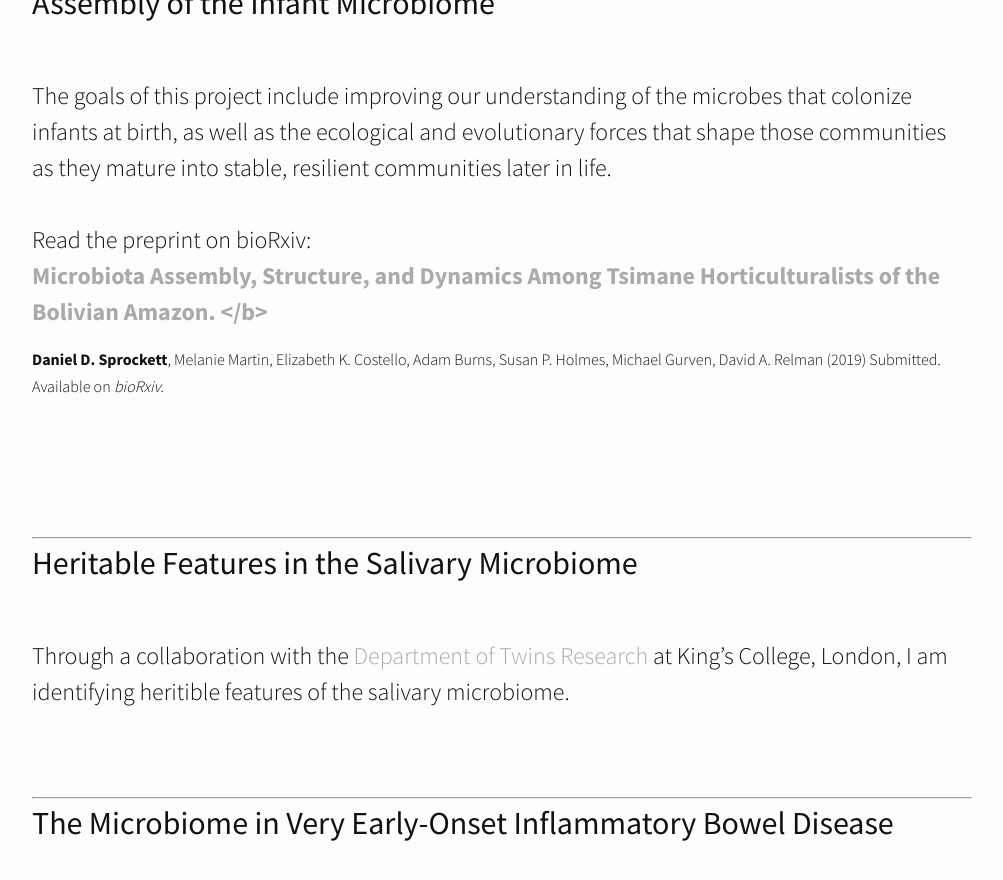
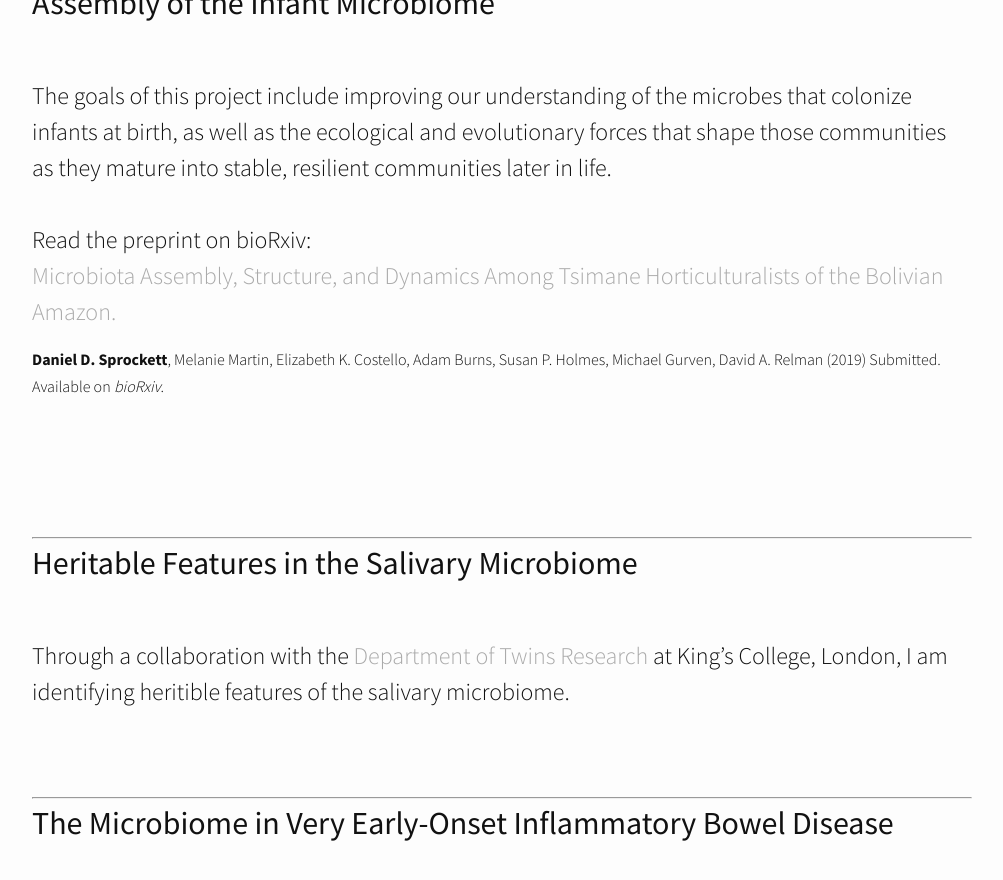
Before and after one commit to DanielSprockett/danielsprockett.github.io, a Jekyll site: the page built from research.md, in a window 1280 px wide and 900 px high, scrolled down 701 px. Shown: the top 880 px of the window, without its empty margins (138-1141 px from the left). Built offline with Jekyll 4.4.1, drawn with Linux system fonts in a browser that asks for light colours; nearby versions of some CDN libraries.

Commit message:
update manuscript

```diff
--- a/research.md
+++ b/research.md
@@ -17,10 +17,8 @@ The goals of this project include improving our understanding of the microbes th
 <br>
 Read the preprint on bioRxiv:
 <br>
-<b>
 [
 Microbiota Assembly, Structure, and Dynamics Among Tsimane Horticulturalists of the Bolivian Amazon.
-</b>
 ](https://www.biorxiv.org/content/10.1101/779074v1.full)
 <font size="3">
 <b>Daniel D. Sprockett</b>, Melanie Martin, Elizabeth K. Costello, Adam Burns, Susan P. Holmes, Michael Gurven, David A. Relman (2019)
```
